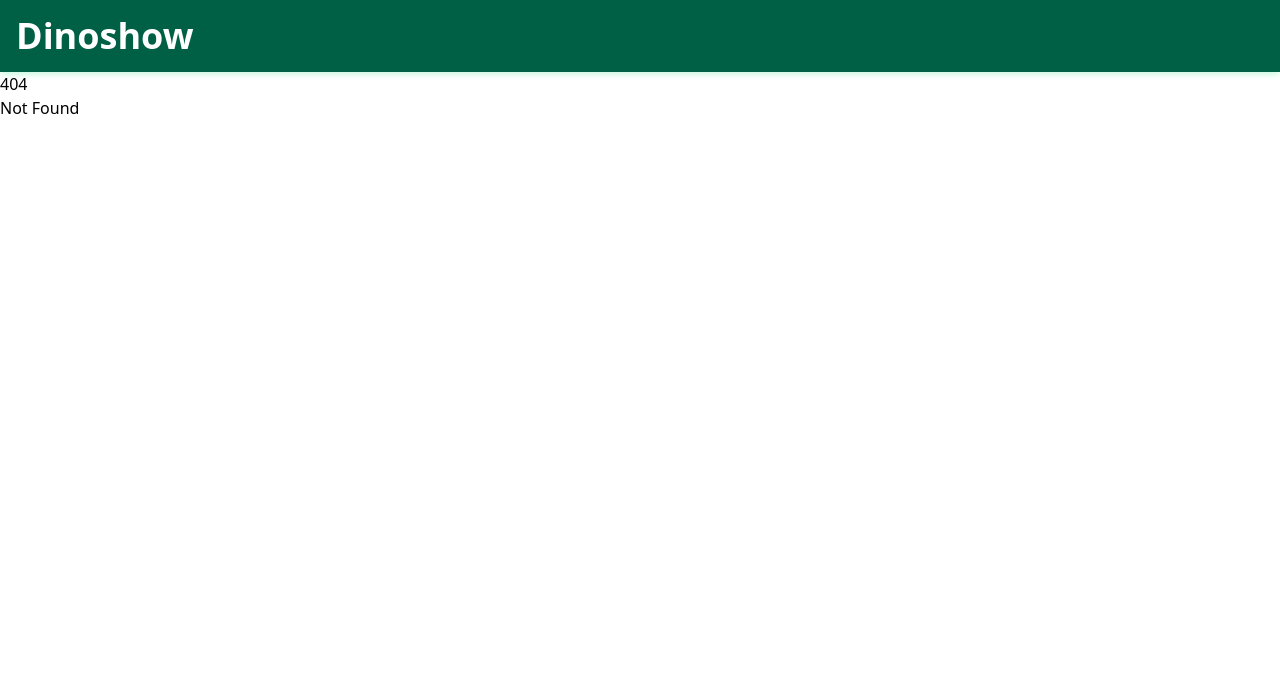
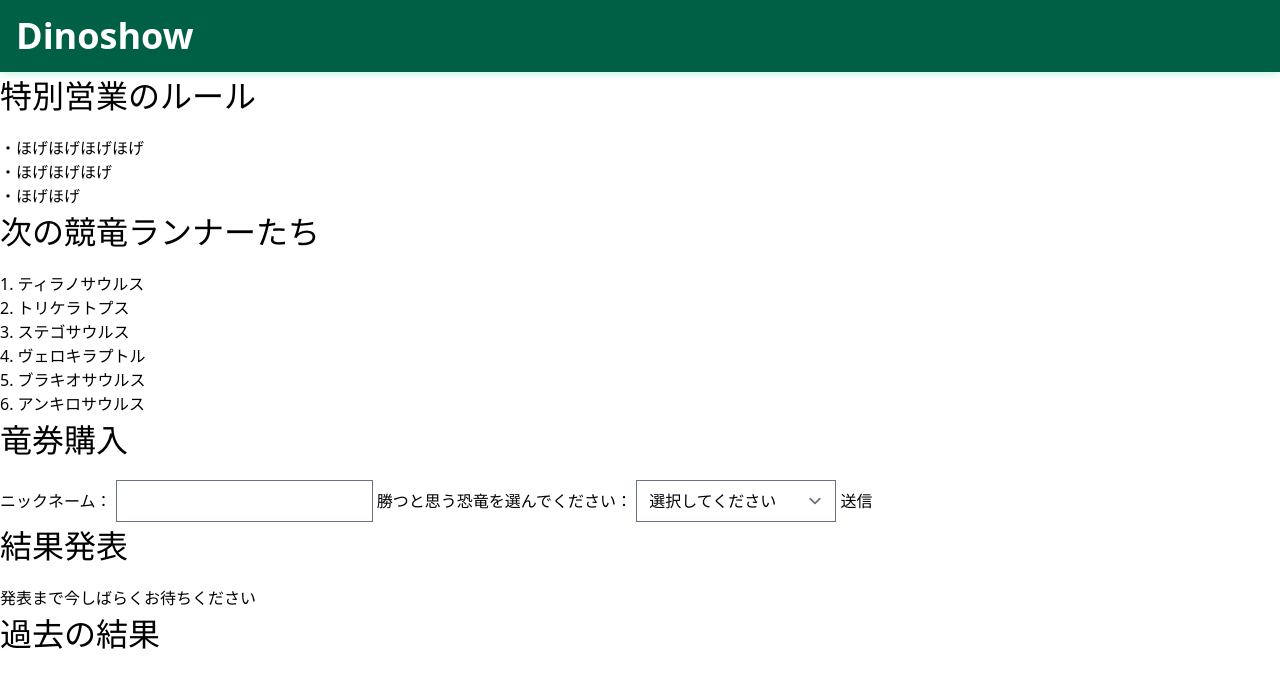
Before and after one commit to shojicode/jurabbit, a SvelteKit app: page /ticket in a window 1280 px wide. Before the commit this address had no page. Shown: the top 688 px of the page. Built offline with nearby package versions, Linux system fonts and the light colour scheme.

Commit message:
feat 購入サイトの立ち上げおよび基礎構築。また、CSSをroutess下全体にかけれるようにapp.cssに書き込み

```diff
--- a/src/app.css
+++ b/src/app.css
@@ -1,3 +1,27 @@
 @import 'tailwindcss';
 @plugin '@tailwindcss/forms';
 @plugin '@tailwindcss/typography';
+
+
+
+
+h1 {
+font-size: 2rem;
+margin-bottom: 1rem;
+}
+h2 {
+font-size: 1.5rem;
+margin-bottom: 1rem;
+}
+p {
+font-size: 1.25rem;
+margin-bottom: 1rem;
+}
+a {
+color: #4f46e5;
+text-decoration: none;
+}
+
+a:hover {
+text-decoration: underline;
+}
--- a/src/routes/+page.svelte
+++ b/src/routes/+page.svelte
@@ -9,9 +9,9 @@
 お手持ちの整理券番号を以下のサイトに入力してください
 <p>整理券番号を入力することで、あなたの整理券番号が何番目かを確認できます</p>
 <p>また、メアド登録すると通知来て便利だよ。そのメアドは僕らはわからないから安心してね</p>
-<p><a href="{data.eventUrl}" target="_blank">{data.eventUrl}</a></p> <!-- 管理者サイトで変更ができるように後から変更 -->
+<p><a href="{data.eventUrl}" target="_blank">{data.eventUrl}</a></p> <!-- 管理者サイトで変更ができるように実装完了 -->
 
-<!-- 管理者サイトで変更ができるように後から変更 -->
+<!-- 管理者サイトで変更できるように実装完了 -->
 <iframe
   src="{data.eventUrl}"
   width="100%"
@@ -28,25 +28,5 @@
 <h1>特別営業！競竜のご案内</h1>
 <p>競馬ならぬ競竜？！</p>
 <p>恐竜と人間？が走ります</p>
+<h2>特別営業のスケジュール</h2>
 <a href="#">竜券購入サイトはこちら</a>
-
-
-
-<style>
-  h1 {
-    font-size: 2rem;
-    margin-bottom: 1rem;
-  }
-  p {
-    font-size: 1.25rem;
-    margin-bottom: 1rem;
-  }
-  a {
-    color: #4f46e5;
-    text-decoration: none;
-  }
-
-  a:hover {
-    text-decoration: underline;
-  }
-</style>
--- /dev/null
+++ b/src/routes/ticket/+page.svelte
@@ -0,0 +1,78 @@
+<script lang="ts">
+    import { onMount } from 'svelte';
+
+    let selectedDino: string = '';
+    let nickname: string = '';
+    let message: string = '';
+
+    async function submitForm() {
+        if (!selectedDino || !nickname) {
+        message = 'すべての項目を入力してください。';
+        return;
+        }
+
+        const res = await fetch('/api/submit', {
+        method: 'POST',
+        headers: { 'Content-Type': 'application/json' },
+        body: JSON.stringify({
+            nickname,
+            choice: selectedDino
+        })
+        });
+
+        if (res.ok) {
+        message = '送信が完了しました！';
+        nickname = '';
+        selectedDino = '';
+        } else {
+        message = '送信中にエラーが発生しました';
+        }
+    }
+</script>
+
+
+<h1>特別営業のルール</h1>
+・ほげほげほげほげ<br>
+・ほげほげほげ<br>
+・ほげほげ<br>
+
+<h1>次の競竜ランナーたち</h1>
+<ol>
+    {#each ['ティラノサウルス', 'トリケラトプス', 'ステゴサウルス', 'ヴェロキラプトル', 'ブラキオサウルス', 'アンキロサウルス'] as dino, index}
+        <li>{index + 1}. {dino}</li>
+    {/each}
+</ol>
+
+
+<h1>竜券購入</h1>
+<form on:submit|preventDefault={submitForm}>
+    <label>
+        ニックネーム：
+        <input type="text" bind:value={nickname} required />
+    </label>
+
+    <label>
+        勝つと思う恐竜を選んでください：
+        <select bind:value={selectedDino} required>
+        <option value="" disabled selected>選択してください</option>
+        <option value="1">1. ティラノサウルス</option>
+        <option value="2">2. トリケラトプス</option>
+        <option value="3">3. ステゴサウルス</option>
+        <option value="4">4. ヴェロキラプトル</option>
+        <option value="5">5. ブラキオサウルス</option>
+        <option value="6">6. アンキロサウルス</option>
+        </select>
+    </label>
+
+    <button type="submit">送信</button>
+</form>
+
+{#if message}
+    <p>{message}</p>
+{/if}
+
+<h1>結果発表</h1>
+発表まで今しばらくお待ちください<br>
+
+
+<h1>過去の結果</h1>
```
